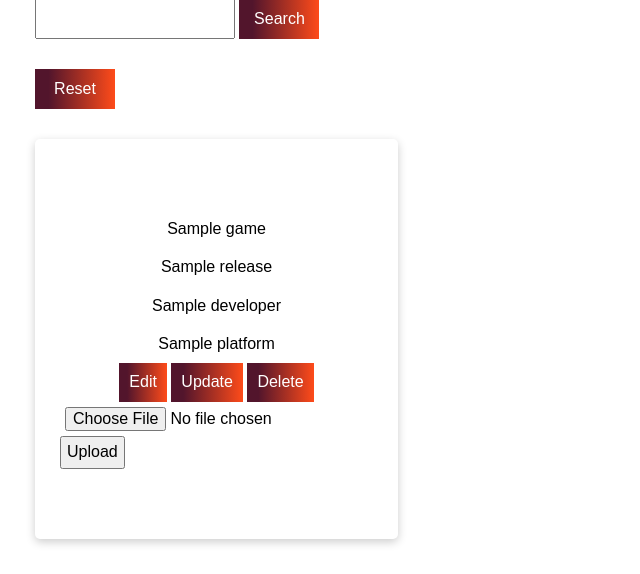
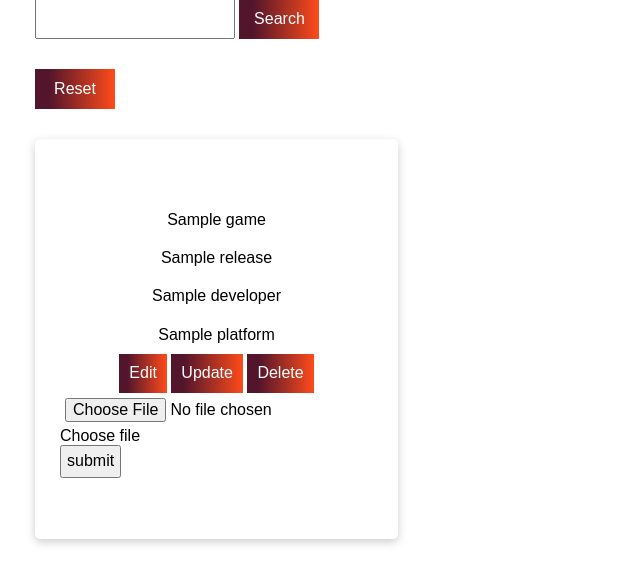
Before and after one commit to epixieme/console-games-library, a Node server app: template views/index.ejs in a window 1280 px wide. Shown: the part 395-969 px from the top of the page, without its empty margins (0-640 px from the left). Run offline with Node 20, Linux system fonts and the light colour scheme; the template is opened without the code that fills it: most values are stand-ins (such as "Sample title", 1, 10 or a date in 2020); some libraries are stand-ins or nearby versions.

Commit message:
creating upload function

```diff
--- a/public/styles.css
+++ b/public/styles.css
@@ -253,6 +253,15 @@
     padding: 10px;
 }
 
+.submit{
+    border:none
+}
+input#file-upload-button{
+background: red;
+border: 1px solid red;
+
+}
+
 @media (min-width: 800px) {
 
     .game{
--- a/server.js
+++ b/server.js
@@ -4,32 +4,60 @@
 const app = express();
 const ObjectID = require("mongodb").ObjectId;
 const multer  = require('multer')
+const {GridFsStorage} = require('multer-gridfs-storage');
+const Grid = require('gridfs-stream');
+const crypto = require('crypto');
+const mongoose =require('mongoose')
+const path =require('path')
+
+
 
 require("dotenv").config();
 
-// enables express to read info from forms
+
+ //init gfs
+let gfs
+const conn = mongoose.createConnection(process.env.MONGO_URI, { useUnifiedTopology: true }, (err,client)=>{
+
+    console.log("Connected to Database");
+    const db = conn.db
+    const gamesCollection = db.collection("games"); //creates the collection
+    conn.once('open', ()=>{
+      //initialise stream
+      gfs = Grid(conn.db,mongoose.mongo)
+      gfs.collection('uploads')
+    })
+
+
+
+//create storage engine
+const storage = new GridFsStorage({
+  url: process.env.MONGO_URI,
+  file: (req, file) => {
+    return new Promise((resolve, reject) => {
+      crypto.randomBytes(16, (err, buf) => {
+        if (err) {
+          return reject(err);
+        }
+        const filename = buf.toString('hex') + path.extname(file.originalname);
+        const fileInfo = {
+          filename: filename,
+          bucketName: 'uploads'
+        };
+        resolve(fileInfo);
+      });
+    });
+  }
+});
+
+
+const upload = multer({ storage })
 
 
 
 
 
 
-
-const storage = multer.diskStorage({
-  destination: function (req, file, cb) {
-    cb(null, './uploads')
-  },
-  filename: function (req, file, cb) {
-    cb(null, file.originalname)
-  }
-})
-const upload = multer({ storage: storage })
-
-MongoClient.connect(process.env.MONGO_URI, { useUnifiedTopology: true })
-  .then((client) => {
-    console.log("Connected to Database");
-    const db = client.db("console-games-library"); // renames the db
-    const gamesCollection = db.collection("games"); //creates the collection
 
 
 // gamesCollection.insertMany([
@@ -90,6 +118,12 @@
     });
     });// try rewrite this to the same as the get request above
 
+
+    app.post('/upload',upload.single('file'),(req,res)=>{
+
+      res.redirect("/")
+
+    })
     app.post("/games", (req, res) => {
       // takes in the action route from the form
       gamesCollection
@@ -103,19 +137,7 @@
     });
 
 
-app.post('/profile-upload-single', upload.single('profile-file'), function (req, res, next) {
-  // req.file is the `profile-file` file
-  // req.body will hold the text fields, if there were any
-  console.log(JSON.stringify(req.file))
-  console.log('what is this' + this)
-  let response = '<a href="/">Home</a><br>'
-  response += "Files uploaded successfully.<br>"
-  response += `<img src="${req.file.path}" /><br>`
-  res.send(response)
 
-// res.render("index.ejs", { post:response});
-
-})
 
 
     app.put("/games", (request, response) => {
@@ -166,4 +188,3 @@
       console.log(`Server running on port ${PORT}`); // set up heroku part  process.env.PORT || PORT so heroku or local port
     });
   })
-  .catch(console.error);
--- a/views/index.ejs
+++ b/views/index.ejs
@@ -89,13 +89,14 @@
           <button class="deleteGame">Delete</button>
 
         </section>
-        <form method="POST" action="/profile-upload-single" enctype="multipart/form-data">
+        <form method="POST" action="/upload" enctype="multipart/form-data">
           <div>
               <!-- <label>Upload profile picture</label> -->
-              <input type="file" name="profile-file" required/>
+              <input type="file" name="file" class="custom-file-input" id="file" required/>
+              <label for="file" class ="custom-file-label">Choose file</label>
           </div>
           <div>
-              <input type="submit" value="Upload" />
+              <input type="submit" value="submit" />
           </div>
       </form>
 
```
Also changed, not shown: package.json (+299 -16 lines), 1 other file.
